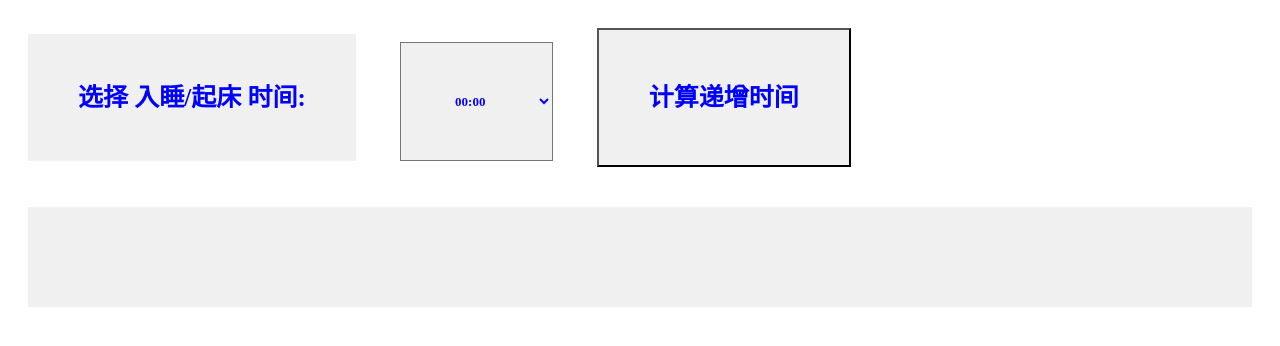
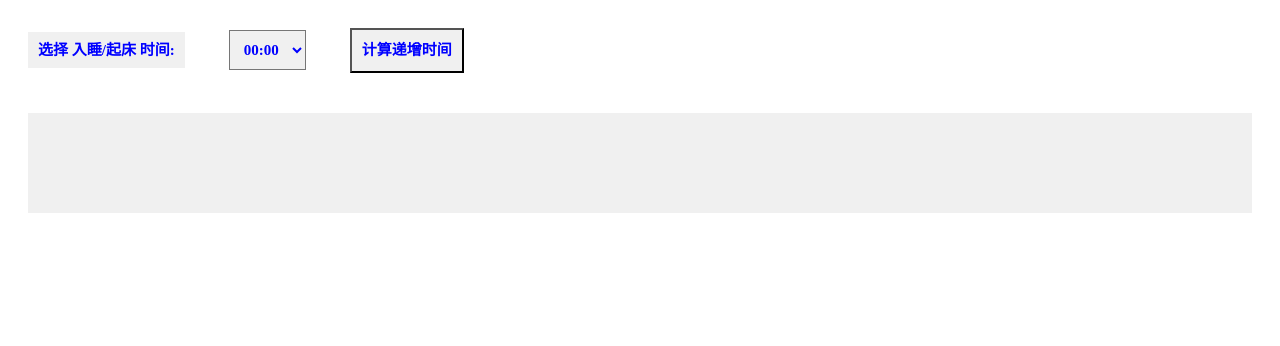
Before and after one commit to Thomas-Duck/thomas-duck.github.io, a plain HTML site: page c/st.html in a window 1280 px wide. Drawn offline with Linux system fonts and the light colour scheme.

Commit message:
update c/st.html.
Signed-off-by: 高浚桉 <gjathomas@foxmail.com>

```diff
--- a/c/st.html
+++ b/c/st.html
@@ -15,11 +15,11 @@
         font-weight: 700;
 		line-height: 1.4;
     }.s {
-        font-size: 13px;
+        font-size: 15px;
         font-family: American Typewriter;
         color: blue;
         background-color: #f0f0f0;
-        padding: 50px;
+        padding: 10px;
         margin: 20px;
         text-align: center;
         font-weight: 700;
@@ -63,10 +63,9 @@
       document.getElementById("result").innerHTML = times.join("<br>");
     }
   </script>
-<meta name="viewport" content="width=device-width, initial-scale=1.0">
 </head>
 <body>
-  <label for="selectedTime" class="a">选择 入睡/起床 时间:</label>
+  <label for="selectedTime" class="s">选择 入睡/起床 时间:</label>
 	<select id="selectedTime" class="s">
 		<!--就这段选项问了10遍才问出来！-->
 		<option value="0:0">00:00</option>
@@ -120,7 +119,7 @@
 		<!--  <option value="23:3">23:35 (approximate)</optgroup> -->
 		<!-- 奇怪的ai不知道在写什么 -->
 	</select>
-  <button onclick="calculateTimes()" class='a'>计算递增时间</button>
+  <button onclick="calculateTimes()" class='s'>计算递增时间</button>
   <div id="result" class="a"></div>
 </body>
 </html>
```
